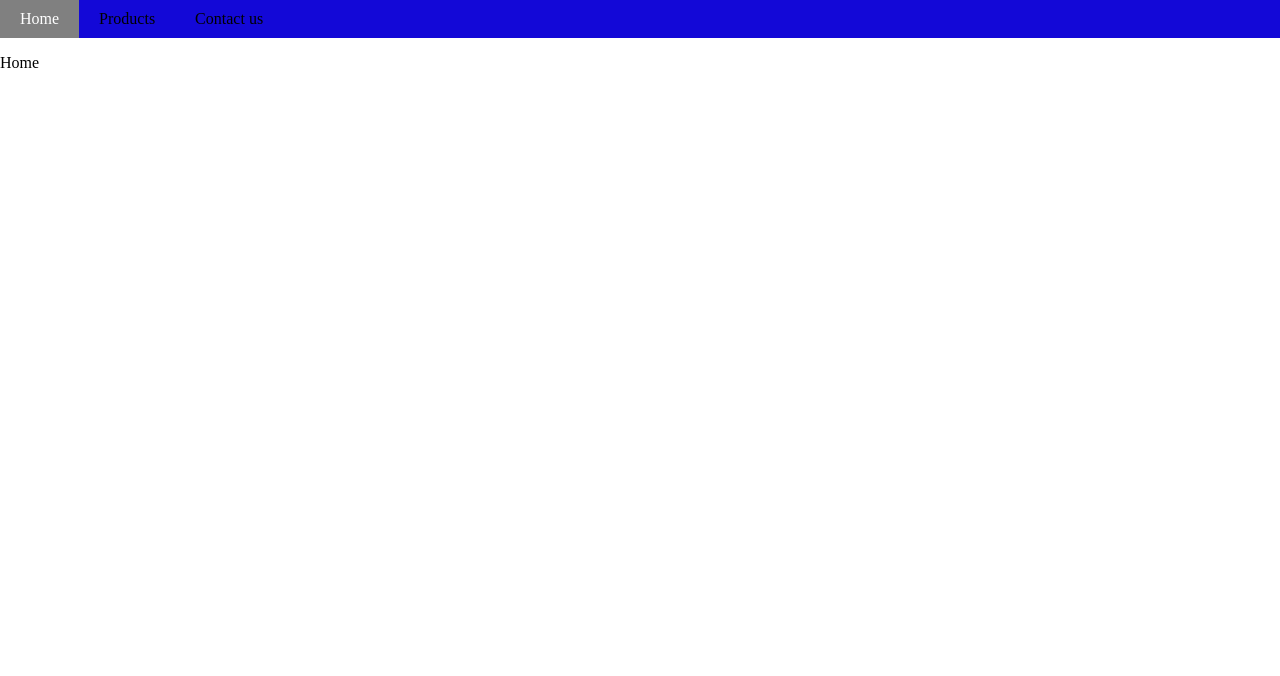
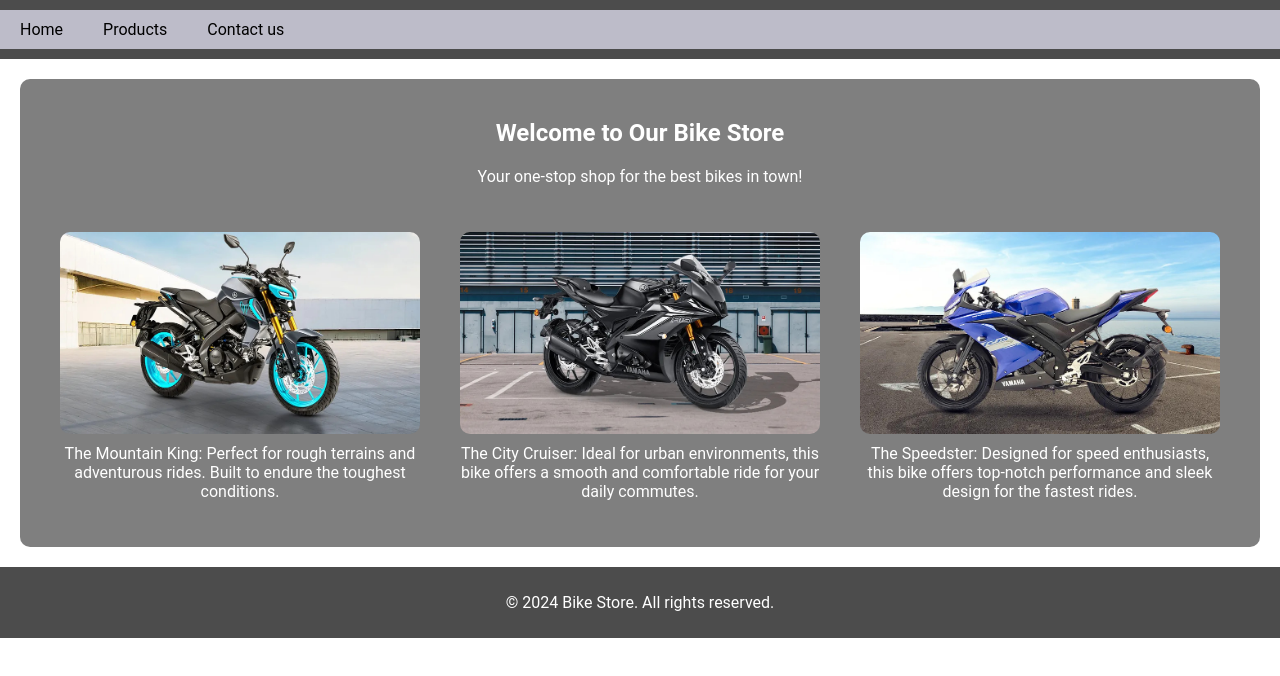
Before and after one commit to Masum0308/MIS-455_Midterm-Practical, a plain HTML site: page index.html in a window 1280 px wide. Drawn offline with Linux system fonts and the light colour scheme.

Commit message:
half done first page

```diff
--- a/index.html
+++ b/index.html
@@ -13,8 +13,32 @@
       <a href="products.html"><div class="nav-items">Products</div><a>
       <a href="contact.html"><div class="nav-items">Contact us</div></a>
     </nav>
-  </header>
-  <p>Home</p>
+</header>
+
+    <main class="home-main">
+        <section>
+            <h1>Welcome to Our Bike Store</h1>
+            <p>Your one-stop shop for the best bikes in town!</p>
+        </section>
+        <section class="bike-gallery">
+            <div class="bike-item">
+                <img src="image/bike (1).jpg" alt="Bike 1">
+                <p>The Mountain King: Perfect for rough terrains and adventurous rides. Built to endure the toughest conditions.</p>
+            </div>
+            <div class="bike-item">
+                <img src="image/bike (2).jpg" alt="Bike 2">
+                <p>The City Cruiser: Ideal for urban environments, this bike offers a smooth and comfortable ride for your daily commutes.</p>
+            </div>
+            <div class="bike-item">
+                <img src="image/bike (3).jpg" alt="Bike 3">
+                <p>The Speedster: Designed for speed enthusiasts, this bike offers top-notch performance and sleek design for the fastest rides.</p>
+            </div>
+        </section>
+    </main>
+
+    <footer>
+        <p>&copy; 2024 Bike Store. All rights reserved.</p>
+    </footer>
 
 
 </body>
--- a/style/contact.css
+++ b/style/contact.css
@@ -0,0 +1,23 @@
+body {
+    margin: 0;
+    padding: 0;
+  }
+  nav {
+    background-color: rgb(129, 128, 137);
+    display: flex;
+  }
+  .nav-items {
+    padding: 20px;
+    padding-top: 10px;
+    padding-bottom: 10px;
+    cursor: pointer;
+    color: black;
+    transition: background-color 400ms ease-in-out, color 400ms ease-in-out;
+  }
+  .nav-items:hover {
+    background-color: grey;
+    color: white;
+  }
+  nav a {
+    text-decoration: none;
+  }
--- a/style/home.css
+++ b/style/home.css
@@ -3,7 +3,7 @@ body {
     padding: 0;
   }
   nav {
-    background-color: rgb(19, 8, 215);
+    background-color: rgb(189, 188, 201);
     display: flex;
   }
   .nav-items {
@@ -21,3 +21,50 @@ body {
   nav a {
     text-decoration: none;
   }
+  body {
+    font-family: 'Roboto', sans-serif;
+    margin: 0;
+    padding: 0;
+    box-sizing: border-box;
+    background-size: cover;
+}
+.home-main {
+    padding: 20px;
+    display: flex;
+    flex-direction: column;
+    align-items: center;
+    justify-content: center;
+    text-align: center;
+    color: #fff;
+    background-color: rgba(0, 0, 0, 0.5);
+    margin: 20px;
+    border-radius: 10px;
+}
+
+.bike-gallery {
+    display: flex;
+    justify-content: space-around;
+    flex-wrap: wrap;
+    margin-top: 20px;
+}
+
+.bike-item {
+    max-width: 30%;
+    margin: 10px;
+    text-align: center;
+}
+
+.bike-gallery img {
+    width: 100%;
+    border-radius: 10px;
+}
+
+.bike-item p {
+    margin-top: 10px;
+}
+header, footer {
+    background-color: rgba(0, 0, 0, 0.7);
+    color: #fff;
+    padding: 10px 0;
+    text-align: center;
+}
--- a/style/product.css
+++ b/style/product.css
@@ -0,0 +1,23 @@
+body {
+    margin: 0;
+    padding: 0;
+  }
+  nav {
+    background-color: rgb(19, 8, 215);
+    display: flex;
+  }
+  .nav-items {
+    padding: 20px;
+    padding-top: 10px;
+    padding-bottom: 10px;
+    cursor: pointer;
+    color: black;
+    transition: background-color 400ms ease-in-out, color 400ms ease-in-out;
+  }
+  .nav-items:hover {
+    background-color: grey;
+    color: white;
+  }
+  nav a {
+    text-decoration: none;
+  }
```
Also changed, not shown: contact.html (+1 -0 lines).
